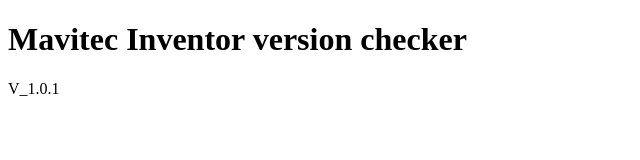
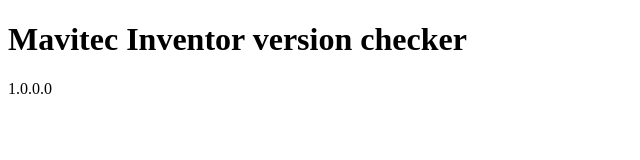
Before and after one commit to sbrandsen/sbrandsen.github.io, a plain HTML site: page index.html in a window 1280 px wide. Shown: the full height of the page, 0-640 px from the left. Drawn offline with Linux system fonts and the light colour scheme.

Commit message:
Update index.html

```diff
--- a/index.html
+++ b/index.html
@@ -2,6 +2,6 @@
 <html>
 <body>
 <h1>Mavitec Inventor version checker</h1>
-<p>V_1.0.1</p>
+<p>1.0.0.0</p>
 </body>
 </html>
```
